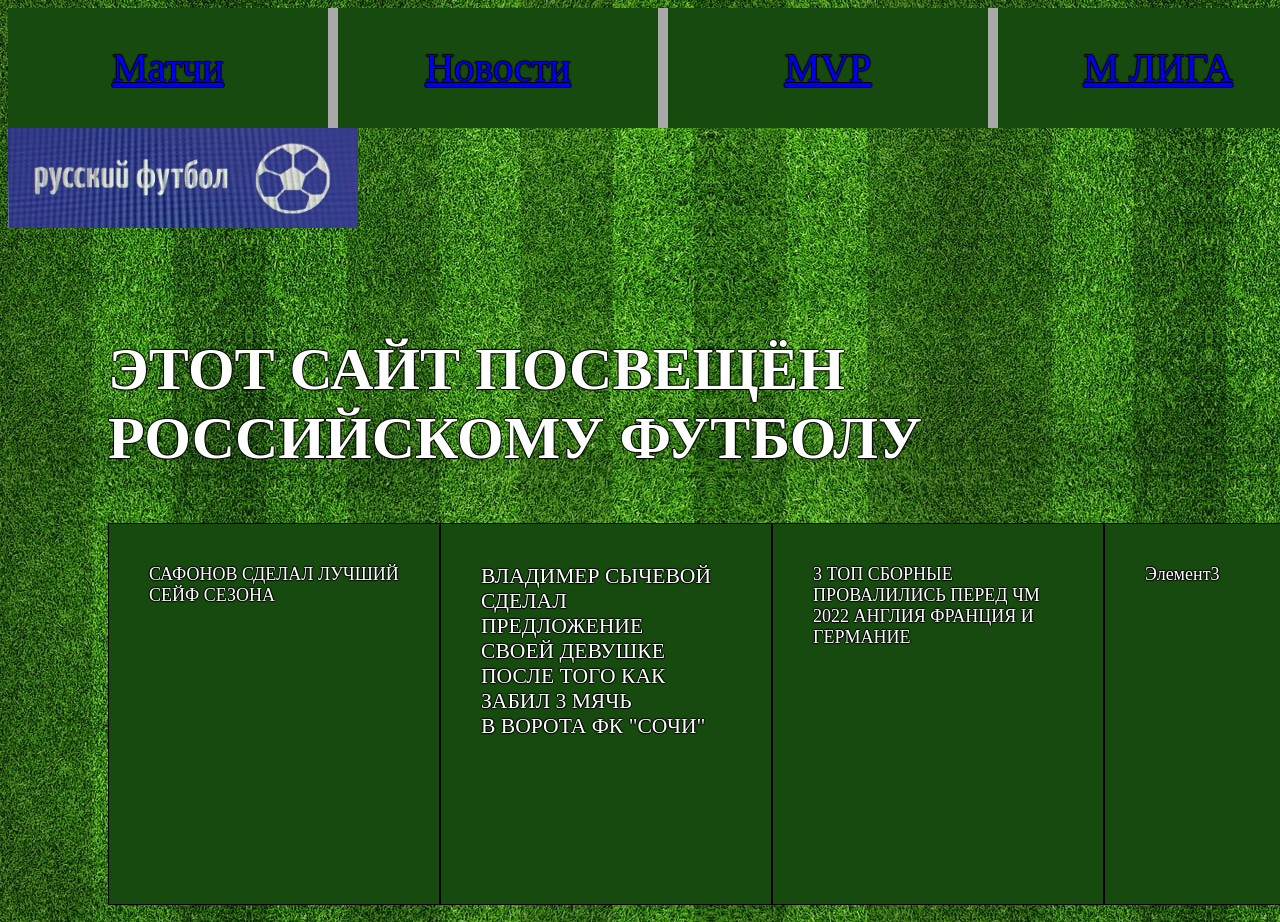
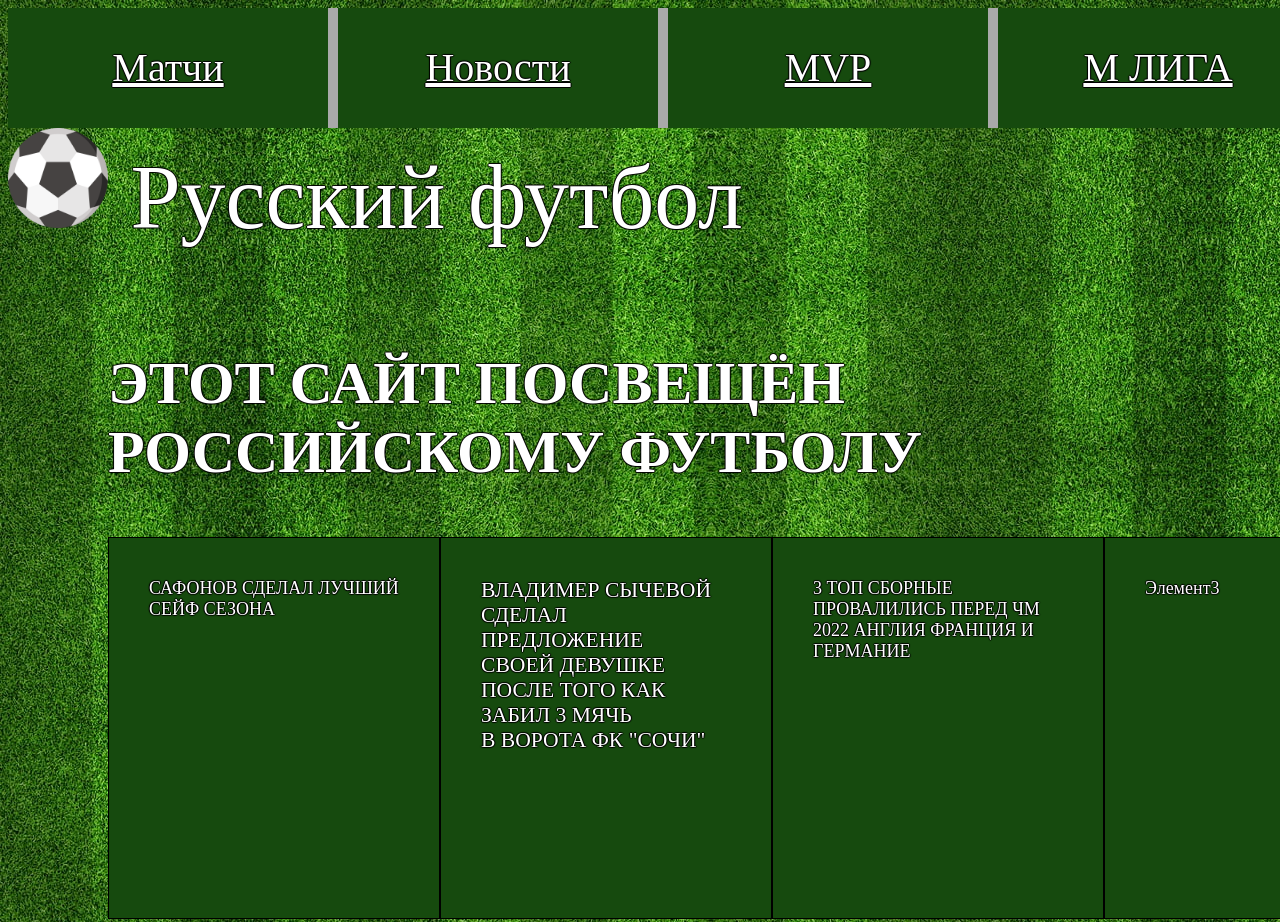
Before and after one commit to RodionLopatin9/sport, a plain HTML site: page index.html in a window 1280 px wide. Shown: the top 922 px of the page. Drawn offline with Linux system fonts and the light colour scheme.

Commit message:
fix icon, color ref

```diff
--- a/index.html
+++ b/index.html
@@ -2,24 +2,9 @@
 <html>
 <head>
     <link rel="stylesheet" href="style.css">
+    <link rel="icon" href="img/favicon.ico">
+
 </head>
-
-
-<body>
-
-<header>
-
-    <div class="wrap"> <!--Создаем дополнительную обертку-родительский элемент -->
-        <div class="bblock"><a href="match.html"> Матчи</a></div>
-        <div class="bblock"><a href="news.html">Новости</a></div>
-        <div class="bblock"><a href="mvp.html">MVP</a></div>
-        <div class="bblock"><a href="liga_m.html">М ЛИГА</a></div>
-        <div class="bblock"><a href="rotor_fk.html">ФК "РОТОР"</a></div>
-        <div class="bblock"><a href="mfl.html">MFL</a></div>
-
-    </div>
-
-</header>
 
 <style>
     .container {
@@ -52,12 +37,33 @@
         color: yellow;
     }
 
+    .site_name{
+        font-size: 90px;
+    }
+
 </style>
 
 
-<div id="header">
-    <img width=350px height=100px src="img/logo2.jpg">
-</div>
+<body>
+
+<header>
+
+    <div class="wrap"> <!--Создаем дополнительную обертку-родительский элемент -->
+        <div class="bblock"><a href="match.html"> Матчи</a></div>
+        <div class="bblock"><a href="news.html">Новости</a></div>
+        <div class="bblock"><a href="mvp.html">MVP</a></div>
+        <div class="bblock"><a href="liga_m.html">М ЛИГА</a></div>
+        <div class="bblock"><a href="rotor_fk.html">ФК "РОТОР"</a></div>
+        <div class="bblock"><a href="mfl.html">MFL</a></div>
+
+    </div>
+    <div class="site_name"><img src="img/bal.png" width="100px" height="100px"/> Русский футбол</div>
+
+
+</header>
+
+
+
 
 
 <div class="content">
@@ -149,16 +155,17 @@
         <div>
             <img width=500px height=300px src="./img/shynin.jpg"/>
         </div>
+        <div>
+            САФОНОВ ПОКАЗЫВАЕТ ПОТРЯСАЮЩУЮ ИГРУ<br> ОН СДЕЛАЛ ЛУЧШИЙ СЕЙФ СЕЗОНА <br> ОТБИЛ С ЛИНИИ ВОРОТ МЯЧЬ В <br> МАТЧЕ С ФК
+            "ПКРЫЛЬЯ СОВЕТОВ" "КРАСНАДАР"
+        </div>
+        <div>
+            <img width=500px height=300px src="./img/sahonov.jpg"/>
+        </div>
     </div>
 </div>
 </body>
-<div>
-    САФОНОВ ПОКАЗЫВАЕТ ПОТРЯСАЮЩУЮ ИГРУ<br> ОН СДЕЛАЛ ЛУЧШИЙ СЕЙФ СЕЗОНА <br> ОТБИЛ С ЛИНИИ ВОРОТ МЯЧЬ В <br> МАТЧЕ С ФК
-    "ПКРЫЛЬЯ СОВЕТОВ" "КРАСНАДАР"
-</div>
-<div>
-    <img width=500px height=300px src="./img/sahonov.jpg"/>
-</div>
+
 
 
 <table width="500" border="10">
--- a/style.css
+++ b/style.css
@@ -5,6 +5,10 @@
          background: darkgray;
          height: 120px;/*Задаем высоту обертки*/
         }
+
+a{
+        color: #FFFFFF;
+}
 
 .bblock {
         float: left; /*Задаем обтекание*/
```
Also changed, not shown: img/bal.png (added), img/favicon.ico (added), match.html (line endings or trailing spaces).
